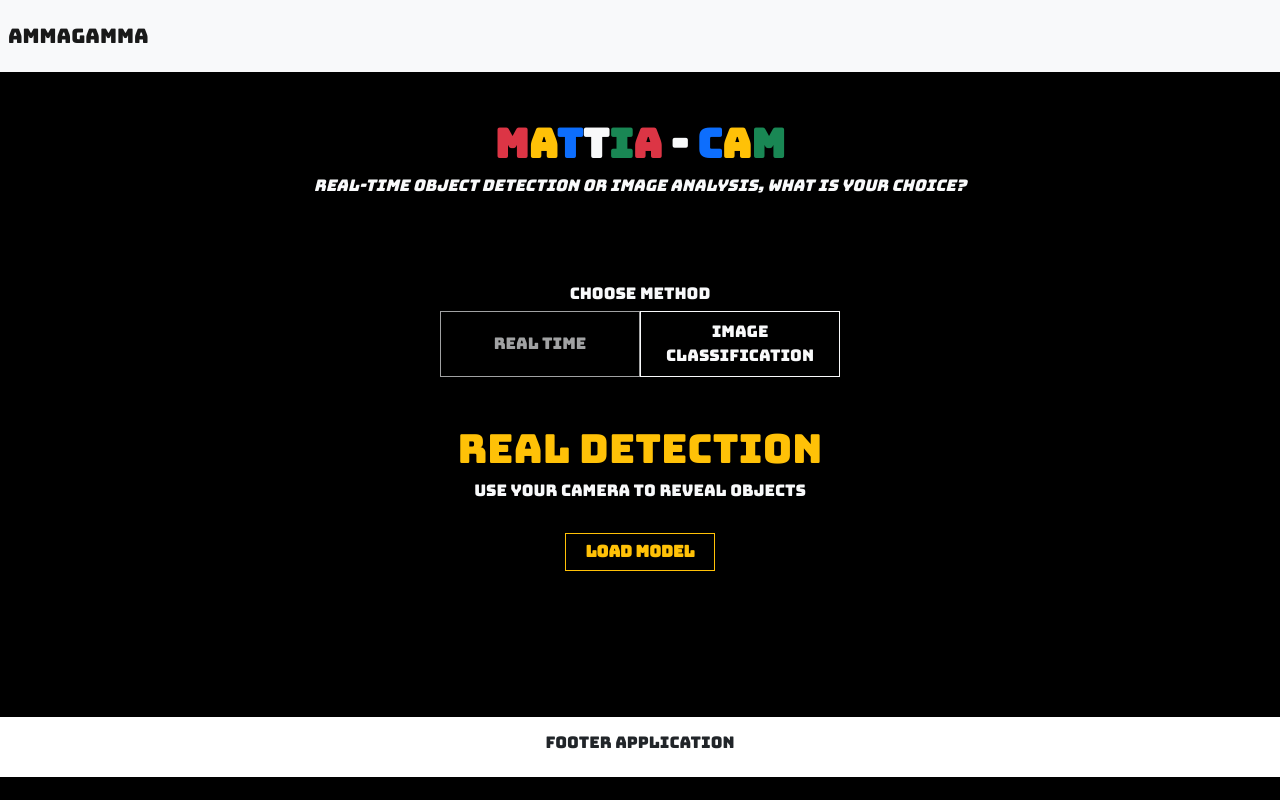
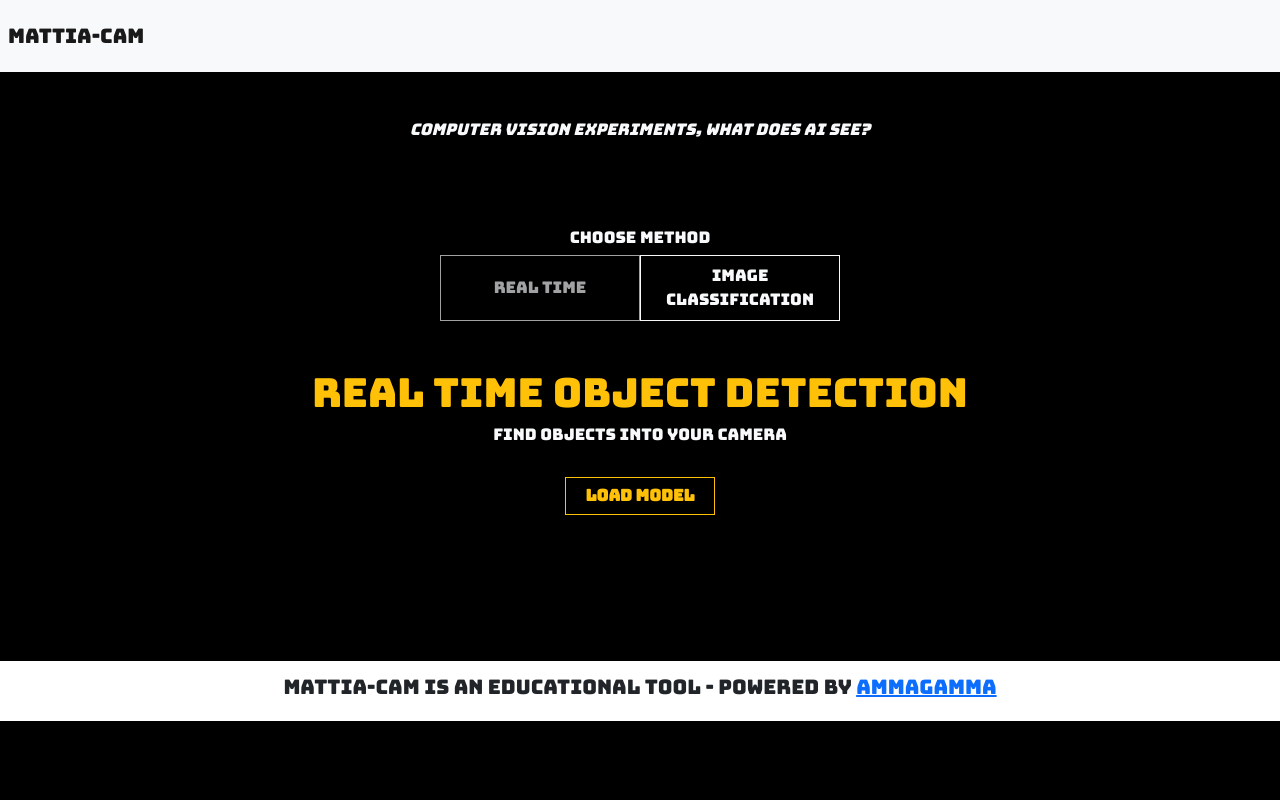
Before and after one commit to AGedu/mattiaCAM, a React (Create React App) app: page / in a window 1280 px wide. Built offline with nearby package versions, Linux system fonts and the light colour scheme.

Commit message:
design and texts
modifiche ai testi delle pagine

```diff
--- a/src/components/Footer.js
+++ b/src/components/Footer.js
@@ -4,7 +4,7 @@ function Footer(){
 
   return(
     <div className="footer mt-5 d-flex align-items-center justify-content-center" style={{height: 60}}>
-      <h6>Footer application</h6>
+      <h5>MATTIA-CAM is an educational tool - powered by <a href="https://ammagamma.com">ammagamma</a></h5>
     </div>
   )
 }
--- a/src/components/Header.js
+++ b/src/components/Header.js
@@ -6,19 +6,7 @@ function Header(){
       <div className="header">
         <PersonalNavbar />
         <div className="title d-flex flex-column align-items-center mt-5">
-          <h1><strong>
-            <span className="text-danger">M</span>
-            <span className="text-warning">A</span>
-            <span className="text-primary">T</span>
-            <span className="text-light">T</span>
-            <span className="text-success">I</span>
-            <span className="text-danger">A</span>
-            <span className="text-light"> - </span>
-            <span className="text-primary">C</span>
-            <span className="text-warning">A</span>
-            <span className="text-success">M</span>
-            </strong></h1>
-          <h6 className="text-light"><i>REAL-TIME OBJECT DETECTION OR IMAGE ANALYSIS, WHAT IS YOUR CHOICE?</i></h6>
+          <h6 className="text-light"><i>COMPUTER VISION EXPERIMENTS, WHAT DOES AI SEE?</i></h6>
           <hr/>
         </div>
       </div>
--- a/src/components/ImageDetection.js
+++ b/src/components/ImageDetection.js
@@ -5,7 +5,7 @@ function ImageDetection(){
 
   return(
     <div className="image-detection mt-5">
-      <HeaderDetection type="IMAGE CLASSIFICTION" info="UPLOAD A PHOTO AND LET ME ANALYZE IT"/>
+      <HeaderDetection type="IMAGE CLASSIFICATION" info="UPLOAD A PHOTO AND LET ME ANALYZE IT"/>
       <ImageClassificator />
     </div>
   )
--- a/src/components/PersonalNavbar.js
+++ b/src/components/PersonalNavbar.js
@@ -6,7 +6,7 @@ function PersonalNavbar(){
     <div className="personal-navbar">
       <Navbar bg="light" expand="lg">
         <Navbar.Brand href="#home" className="m-2">
-        AMMAGAMMA
+        MATTIA-CAM
         </Navbar.Brand>
         <Navbar.Toggle aria-controls="basic-navbar-nav" />
       </Navbar>
--- a/src/components/RealDetection.js
+++ b/src/components/RealDetection.js
@@ -5,7 +5,7 @@ function RealDetection(){
 
   return(
     <div className="real-detection mt-5">
-      <HeaderDetection type="REAL DETECTION" info="USE YOUR CAMERA TO REVEAL OBJECTS" />
+      <HeaderDetection type="REAL TIME OBJECT DETECTION" info="FIND OBJECTS INTO YOUR CAMERA" />
       <RealTimeDetection />
     </div>
   )
```
Also changed, not shown: src/components/EX_Header.js (added, +29 -0 lines).
